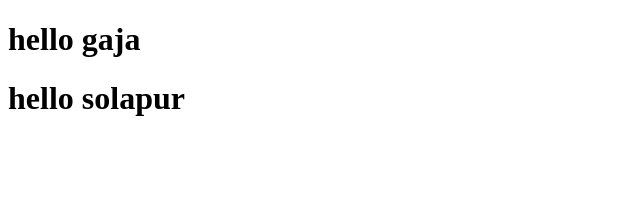
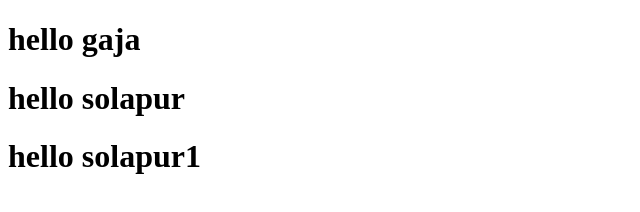
Before and after one commit to yogesh1924/forgaja, a plain HTML site: page gaja.html in a window 1280 px wide. Shown: the whole page, without its empty margins (0-640 px from the left). Drawn offline with Linux system fonts and the light colour scheme.

Commit message:
Update gaja.html

```diff
--- a/gaja.html
+++ b/gaja.html
@@ -8,5 +8,6 @@
 <body>
     <h1>hello gaja</h1>
     <h1>hello solapur</h1>
+    <h1>hello solapur1</h1>
 </body>
 </html>
```
